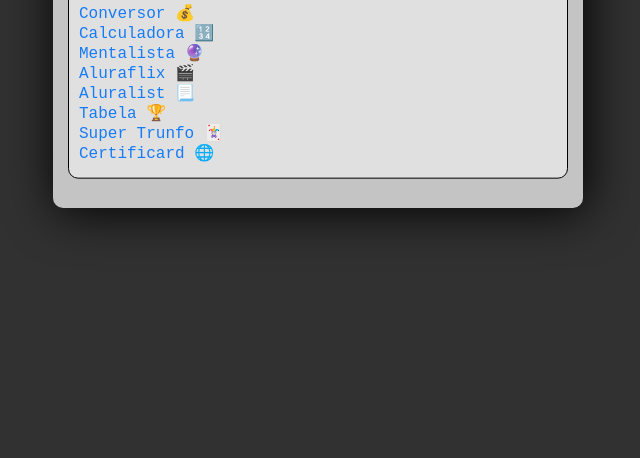
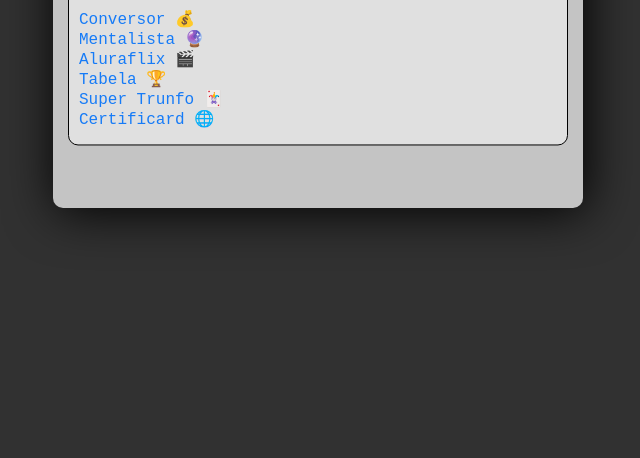
Before and after one commit to theldemendes/imersaodev, a plain HTML site: page aula10/index.html in a window 1280 px wide. Shown: the part 342-800 px from the top of the page, without its empty margins (322-962 px from the left). Drawn offline with Linux system fonts and the light colour scheme.

Commit message:
Update index.html

```diff
--- a/aula10/index.html
+++ b/aula10/index.html
@@ -33,17 +33,11 @@
           <a href="https://imersaodev-xtodi.vercel.app/aula1" target="_blank">
             <li>Conversor 💰</li>
           </a>
-          <a href="https://imersaodev-xtodi.vercel.app/aula2" target="_blank">
-            <li>Calculadora 🔢</li>
-          </a>
           <a href="https://imersaodev-xtodi.vercel.app/aula3" target="_blank">
             <li>Mentalista 🔮</li>
           </a>
           <a href="https://imersaodev-xtodi.vercel.app/aula4" target="_blank">
             <li>Aluraflix 🎬</li>
-          </a>
-          <a href="https://imersaodev-xtodi.vercel.app/aula5" target="_blank">
-            <li>Aluralist 📃</li>
           </a>
           <a href="https://imersaodev-xtodi.vercel.app/aula6" target="_blank">
             <li>Tabela 🏆</li>
```
